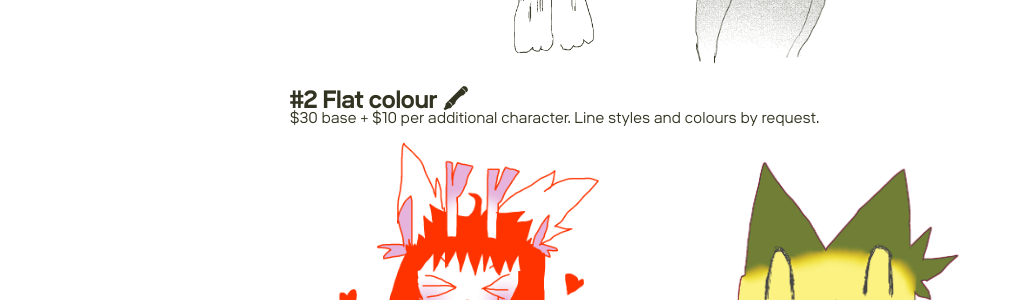
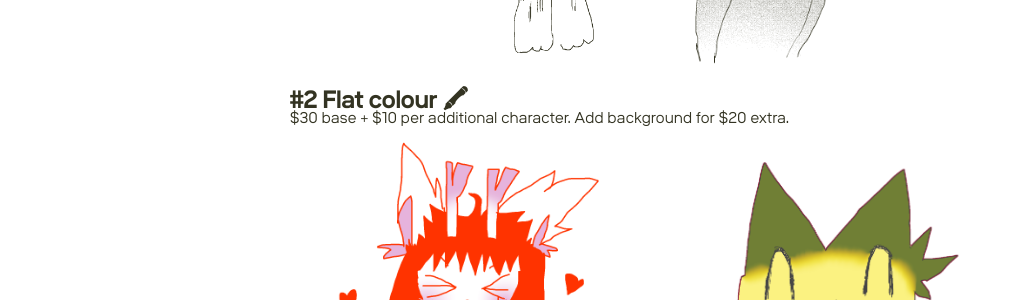
Before and after one commit to ncb-0/ncblog2, a Jekyll site: the page built from commissions.md, in a window 1280 px wide and 900 px high, scrolled down 731 px. Shown: the part 152-452 px from the top of the window, without its empty margins (0-1015 px from the left). Built offline with Jekyll 4.4.1, drawn with Linux system fonts in a browser that asks for light colours.

Commit message:
comms update fix2

```diff
--- a/commissions.md
+++ b/commissions.md
@@ -29,7 +29,7 @@ $15 base + $5 per additional character. Halftones optional. Add background for $
 
 ### #2 Flat colour 🖍
 
-$30 base + $10 per additional character. Line styles and colours by request.
+$30 base + $10 per additional character. Add background for $20 extra.
 
 <figure style="margin-bottom:24px;">
   <div class="img2">
```
Also changed, not shown: 2 other files.
